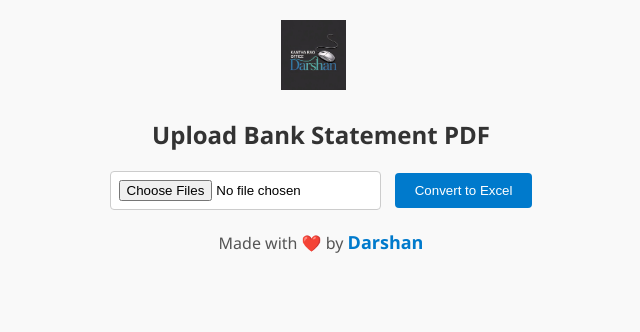
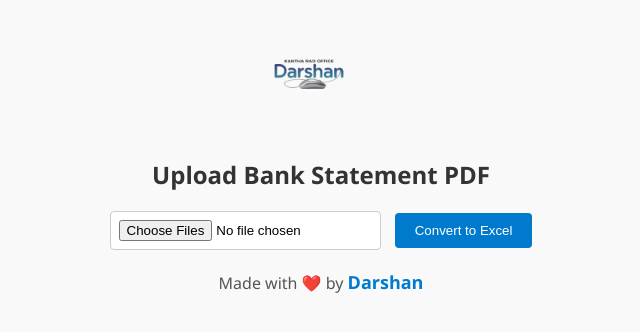
Before and after one commit to puneeth7022/WEB, a Flask app: page / in a window 1280 px wide. Shown: the top 332 px of the page, without its empty margins (319-959 px from the left). Run offline with Flask 3, Linux system fonts and the light colour scheme.

Commit message:
Update index.html

```diff
--- a/BankStatementToExcelApp/templates/index.html
+++ b/BankStatementToExcelApp/templates/index.html
@@ -1,9 +1,9 @@
 <!DOCTYPE html>
 <html lang="en">
 <head>
-  <div style="display: flex; align-items: center; justify-content: center; gap: 15px; margin-bottom: 28px;">
-    <img src="{{ url_for('static', filename='1.jpeg') }}" alt="Darshan" style="height: 70px;">
-    <h2 style="margin: 0; color: #333;"></h2>
+  <div style="display: flex; align-items: center; justify-content: center; gap: 25px; margin-bottom: 38px;">
+    <img src="{{ url_for('static', filename='2.PNG') }}" alt="Darshan" style="height: 100px;">
+    <h2 style="margin: 0; color: #366;"></h2>
   </div>
 
   <meta charset="UTF-8">
```
